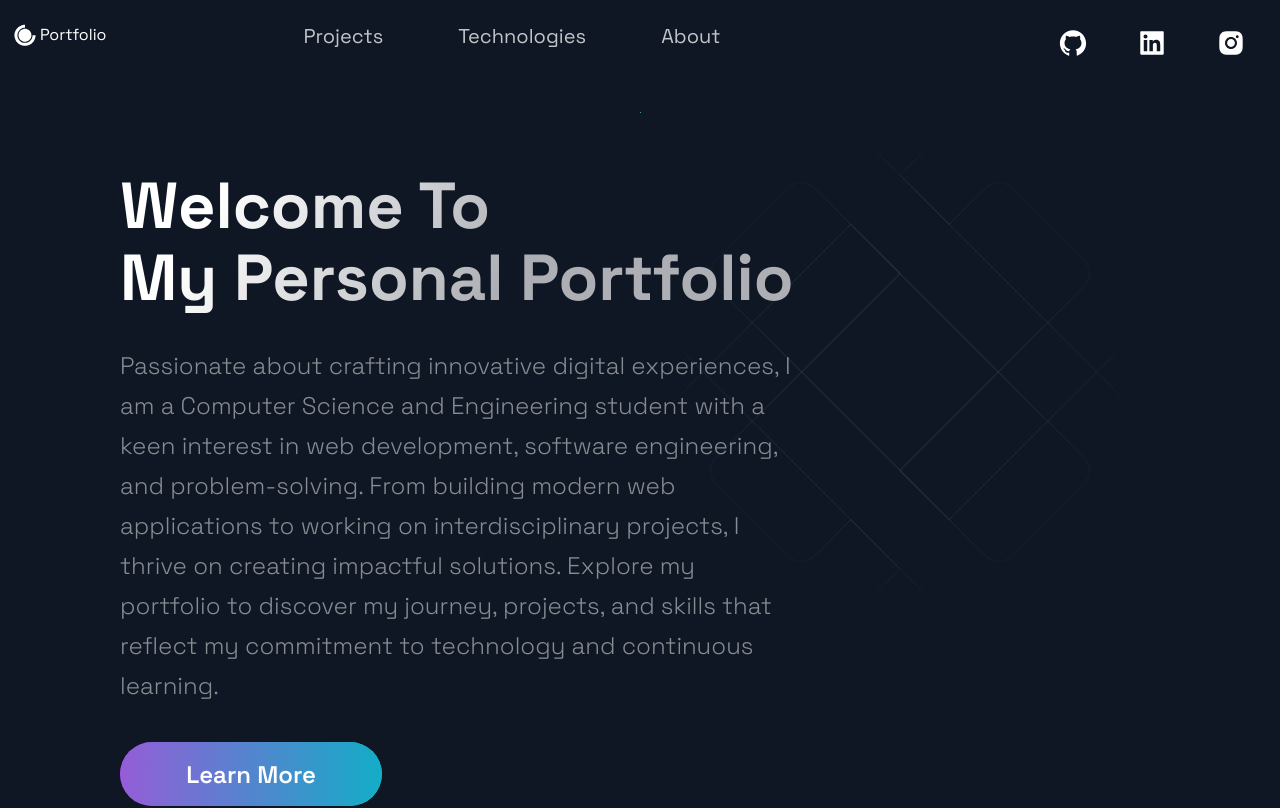
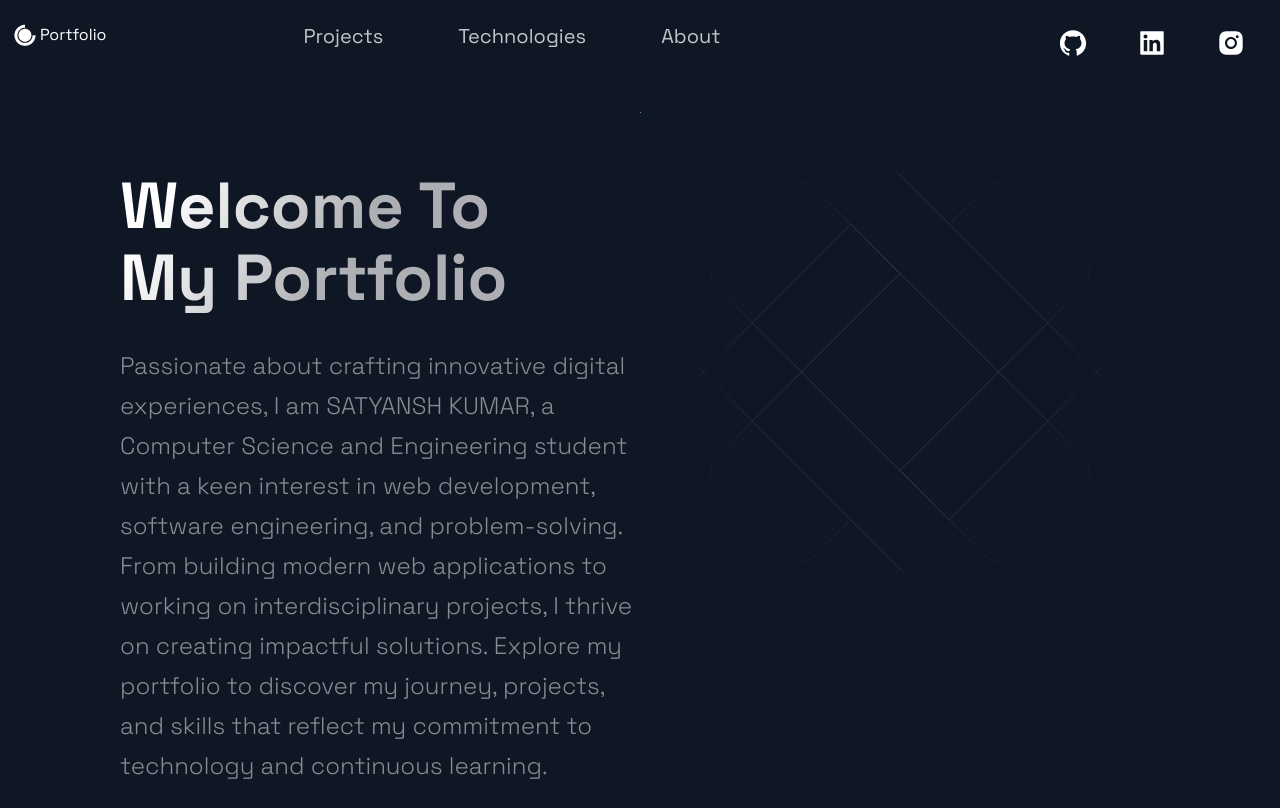
Before and after one commit to satyansh2003/portfolio, a Next.js app: page / in a window 1280 px wide. Shown: the top 808 px of the page. Built offline with nearby package versions, Linux system fonts and the light colour scheme.

Commit message:
Edited Hero

```diff
--- a/package.json
+++ b/package.json
@@ -1,11 +1,14 @@
 {
+  "homepage": "https://satyansh2003.github.io/portfolio",
   "name": "portfolio_nextjs",
   "version": "0.1.0",
   "private": true,
   "scripts": {
     "dev": "next dev",
     "build": "next build && next export",
-    "start": "next start"
+    "start": "next start",
+    "predeploy": "npm run build",
+    "deploy": "gh-pages -d out"
   },
   "dependencies": {
     "next": "^12.0.0",
--- a/src/components/Hero/Hero.js
+++ b/src/components/Hero/Hero.js
@@ -9,10 +9,10 @@ const Hero = () => (
     <LeftSection>
       <SectionTitle main center>
         Welcome To <br/>
-        My Personal Portfolio
+        My Portfolio
       </SectionTitle>
       <SectionText>
-      Passionate about crafting innovative digital experiences, I am a Computer Science and Engineering student with a keen interest in web development, software engineering, and problem-solving. From building modern web applications to working on interdisciplinary projects, I thrive on creating impactful solutions. Explore my portfolio to discover my journey, projects, and skills that reflect my commitment to technology and continuous learning.
+      Passionate about crafting innovative digital experiences, I am SATYANSH KUMAR, a Computer Science and Engineering student with a keen interest in web development, software engineering, and problem-solving. From building modern web applications to working on interdisciplinary projects, I thrive on creating impactful solutions. Explore my portfolio to discover my journey, projects, and skills that reflect my commitment to technology and continuous learning.
       </SectionText>
       <Button onClick={()=> window.location = 'https://drive.google.com/file/d/1CK3_C3XKTAP3h85eZOyjVMCpnG92tVqn/view?usp=sharing'}>Learn More</Button>
     </LeftSection>
```
